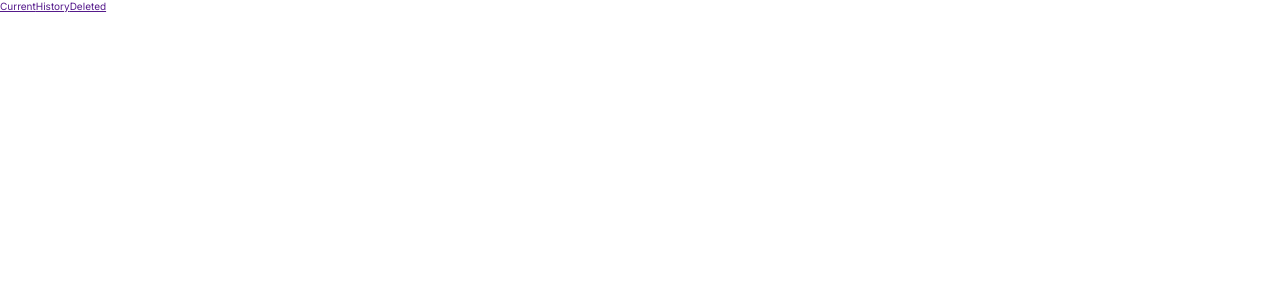
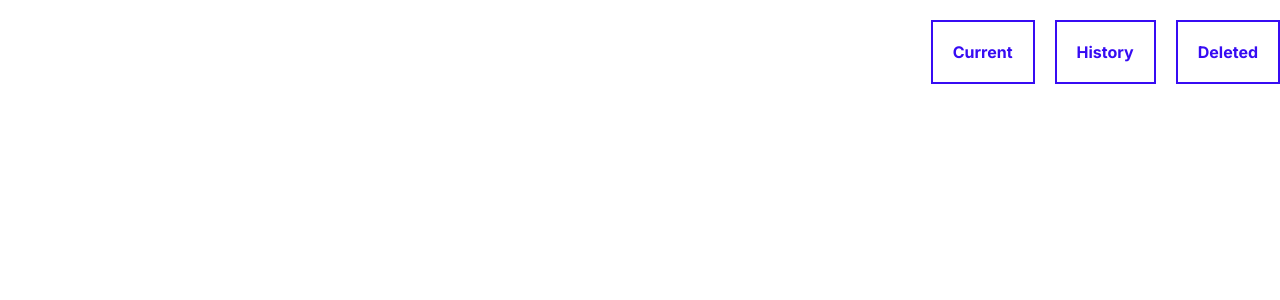
Before and after one commit to StanleyG995/to-do-list-react, a React (Vite) app: page / in a window 1280 px wide. Shown: the top 300 px of the page. Built offline with nearby package versions, Linux system fonts and the light colour scheme.

Commit message:
feat: header component

```diff
--- /dev/null
+++ b/src/components/Header/Header.css
@@ -0,0 +1,36 @@
+.menu {
+    padding: 20px 0;
+    display: flex;
+    justify-content: flex-end;
+    align-items: center;
+    gap: 20px;
+}
+
+.menu-item {
+    position: relative;
+    padding: 20px;
+    border: solid 2px var(--primary-color);
+    color: var(--primary-color);
+    background: none;
+    font-weight: bold;
+    overflow: hidden;
+    transition: color .3s ease-in-out;
+}
+
+.menu-item::before {
+    content: '';
+    position: absolute;
+    inset: 0;
+    top: 100%;
+    background: var(--primary-color);
+    transition: top .3s ease-in-out;
+    z-index: -1;
+}
+
+.menu-item:hover {
+    color: var(--white);
+}
+
+.menu-item:hover::before {
+    top: 0%;
+}
--- a/src/components/Header/Header.jsx
+++ b/src/components/Header/Header.jsx
@@ -1,3 +1,5 @@
+import './Header.css'
+
 const Header = () => {
 
     return (
@@ -5,9 +7,9 @@
             <div className="row">
                 <div className="column">
                     <ul className="menu">
-                        <a href="" className="menu-item">Current</a>
-                        <a href="" className="menu-item">History</a>
-                        <a href="" className="menu-item">Deleted</a>
+                        <a href="" className="menu-item text-medium">Current</a>
+                        <a href="" className="menu-item text-medium">History</a>
+                        <a href="" className="menu-item text-medium">Deleted</a>
                     </ul>
                 </div>
             </div>
--- a/src/index.css
+++ b/src/index.css
@@ -1,3 +1,9 @@
+:root {
+    --primary-color: #370cf3;
+    --secondary-color: #2ecc71;
+    --white: #fcfcfe;
+  }
+
 * {
     box-sizing: border-box;
     margin: 0;
@@ -10,6 +16,10 @@
 
 body{
     font-family: 'Inter', sans-serif;
+}
+
+a {
+    text-decoration: none;
 }
 
 ::-webkit-scrollbar {
@@ -29,3 +39,15 @@
 ::-webkit-scrollbar-thumb:hover {
     background: hsl(233, 95%, 44%);
 }
+
+.text-small {
+    font-size: 1.4rem
+}
+
+.text-medium {
+    font-size: 1.6rem;
+}
+
+.text-large {
+    font-size: 1.8rem;
+}
```
